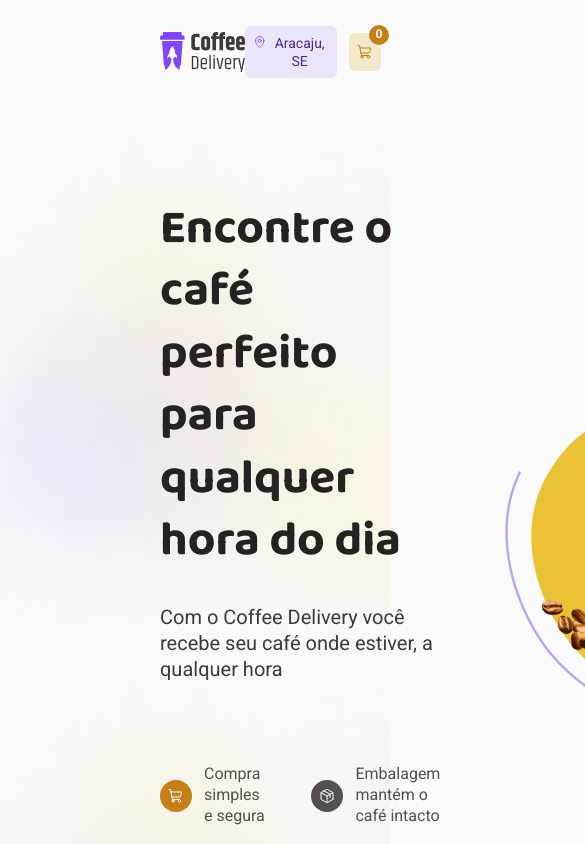
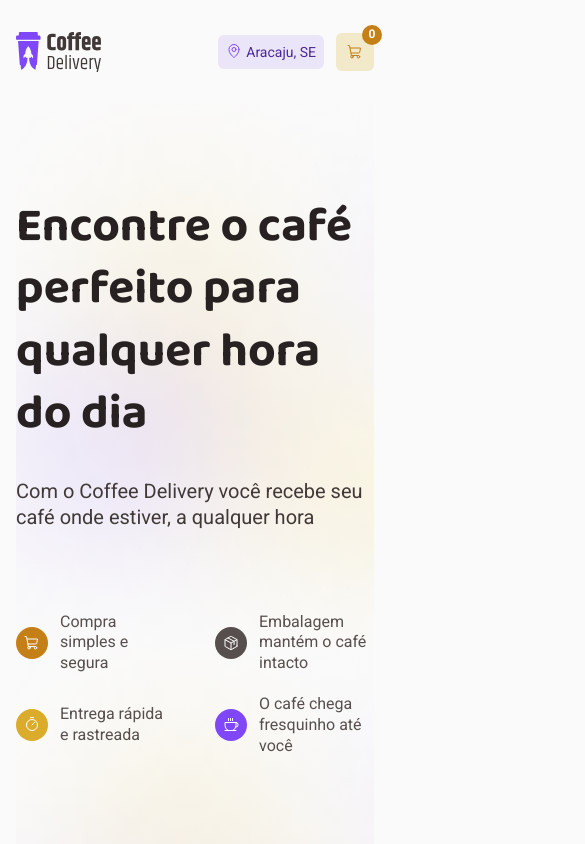
Before and after one commit to IkaroFeitosa/coffe-delivery, a React (Vite) app: page / in a window 390 px wide. Shown: the top 844 px of the page, 585 px wide, since content can reach past the window. Built offline with nearby package versions, Linux system fonts and the light colour scheme.

Commit message:
styles: Responsiveness

```diff
--- a/src/components/Header/styles.ts
+++ b/src/components/Header/styles.ts
@@ -2,13 +2,13 @@ import styled from "styled-components";
 
 export const HeaderContainer = styled.header`
     width: 100%;
+    max-width: 70rem;
     height: 6.5rem;
     background: ${(props) => props.theme.background};
     display: flex;
     align-items: center;
     justify-content: space-between;
     position: sticky;
-    padding-inline: 10rem;
     top: 0;
     left: 0;
     z-index: 5;
--- a/src/layouts/DefaultLayout/styles.ts
+++ b/src/layouts/DefaultLayout/styles.ts
@@ -4,7 +4,9 @@ export const LayoutContainer = styled.div`
     width: 100%;
     max-width: 1440px;
     display: flex;
+    align-items: center;
     justify-content: center;
     flex-direction: column;
     margin: 0 auto;
+    padding-inline: 1rem;
 `
--- a/src/pages/Cart/components/AddressForm/styles.ts
+++ b/src/pages/Cart/components/AddressForm/styles.ts
@@ -7,7 +7,8 @@ export const FormContainer = styled.div`
   padding: 2.5rem;
   background-color: ${(props) => props.theme["base-card"]};
   border-radius: 6px;
-  width: 40rem;
+  width: 100%;
+  max-width: 40rem;
   .content-header {
     display: flex;
     flex-direction: column;
@@ -63,11 +64,8 @@ export const ContentForm = styled.div`
   }
   @media (max-width: 768px) {
     grid-template-columns: 1fr;
-    input.cep {
-      grid-column: 100%;
-    }
-    input.rua {
-      grid-column: 100%;
+    input{
+      grid-column: span 1 !important;
     }
   }
 `;
@@ -90,4 +88,7 @@ export const ContentInput = styled.div`
     font-size: 0.75rem;
     right: 0.75rem;
   }
+  @media (max-width: 768px) {
+    grid-column: span 1;
+  }
 `;
--- a/src/pages/Cart/components/PaymentMethods/styles.ts
+++ b/src/pages/Cart/components/PaymentMethods/styles.ts
@@ -7,13 +7,15 @@ export const PaymentContainer = styled.div<{alertContainer: boolean}>`
   padding: 2.5rem;
   background-color: ${(props) => props.theme["base-card"]};
   border-radius: 6px;
-  width: 40rem;
+  width: 100%;
+  max-width: 40rem;
   svg {
     color: ${(props) => props.theme.purple};
   }
   .content-payment-methods {
     display: flex;
     gap: 0.75rem;
+    flex-wrap: wrap;
   }
   .content-header {
     display: flex;
@@ -66,6 +68,7 @@ export const HeaderContainer = styled.div`
 
 export const ItemPaymentMethods = styled.button<{ active?: boolean }>`
   width: 100%;
+  max-width: 11.166875rem;
   display: flex;
   align-items: center;
   gap: 0.75rem;
--- a/src/pages/Cart/styles.ts
+++ b/src/pages/Cart/styles.ts
@@ -4,7 +4,8 @@ import styled from "styled-components";
 export const CartContainer = styled.div`
   display: flex;
   gap: 2rem;
-  padding-inline: 10rem;
+  width: 100%;
+  max-width: 70rem;
   margin-top: 2.5rem;
 
   h3 {
@@ -29,5 +30,6 @@ export const FormContainer = styled.form`
 export const ResumContainer = styled.div`
   display: flex;
   flex-direction: column;
-  width: 28rem;
+  width: 100%;
+  max-width: 28rem;
 `;
--- a/src/pages/Completed/styles.ts
+++ b/src/pages/Completed/styles.ts
@@ -4,7 +4,8 @@ export const Container = styled.div`
   display: flex;
   flex-direction: column;
   gap: 2.5rem;
-  padding-inline: 10rem;
+  width: 100%;
+  max-width: 70rem;
   margin-top: 5rem;
 `;
 
--- a/src/pages/Home/components/Banner/index.tsx
+++ b/src/pages/Home/components/Banner/index.tsx
@@ -1,6 +1,7 @@
 import { Coffee, Package, ShoppingCart, Timer } from "phosphor-react";
 import {
   BannerContainer,
+  Content,
   Icon,
   ListContainer,
   ListItem,
@@ -16,6 +17,7 @@ export function Banner() {
   const theme = useTheme();
   return (
     <BannerContainer backgroundBanner={backgroundBanner}>
+      <Content>
         <TextBannerContainer>
           <Title>Encontre o café perfeito para qualquer hora do dia</Title>
           <SubTitle>
@@ -50,6 +52,7 @@ export function Banner() {
           </ListContainer>
         </TextBannerContainer>
         <img src={bannerImage} alt="Banner" />
+      </Content>
     </BannerContainer>
   );
 }
--- a/src/pages/Home/components/Banner/styles.ts
+++ b/src/pages/Home/components/Banner/styles.ts
@@ -8,10 +8,9 @@ interface IIcon {
 export const BannerContainer = styled.div<IBannerContainer>`
   width: 100%;
   display: flex;
-  justify-content: space-between;
-  align-items: center;
-  gap: 3.5rem;
-  padding: 5.875rem 10rem;
+  justify-content: center;
+  padding-top: 5.75rem;
+  padding-bottom: 5.875rem;
   background-image: url(${({ backgroundBanner }) => backgroundBanner});
 
     img{
@@ -19,7 +18,25 @@ export const BannerContainer = styled.div<IBannerContainer>`
         height: 22.5rem;
     }
 `;
-
+export const Content = styled.div`
+  display: flex;
+  justify-content: space-between;
+  align-items: center;
+  gap: 3.5rem;
+  width: 100%;
+  max-width: 70rem;
+  img{
+    max-width: 100%;
+  }
+  @media (max-width: 768px){
+    flex-direction: column;
+    align-items: center;
+    gap: 1rem;
+    img{
+      display: none;
+    }
+  }
+`;
 export const TextBannerContainer = styled.div`
   display: flex;
   flex-direction: column;
--- a/src/pages/Home/styles.ts
+++ b/src/pages/Home/styles.ts
@@ -3,10 +3,13 @@ import styled from "styled-components";
 export const HomeContainer=styled.div`
     display: flex;
     flex-direction: column;
+    align-items: center;
+    width: 100%;
 `
 
 export const ProductsContainer = styled.div`
-    padding-inline: 10rem;
+    width: 100%;
+    max-width: 70rem;
     margin-top: 2rem;
     margin-bottom: 2rem;
     h2{
@@ -18,6 +21,7 @@ export const ProductsContainer = styled.div`
 export const Content = styled.div`
     display: flex;
     flex-wrap: wrap;
+    justify-content: flex-start;
     gap: 2rem;
     margin-top: 3.375rem;
 
```
Lines whose indentation alone changed are shown as unchanged.
